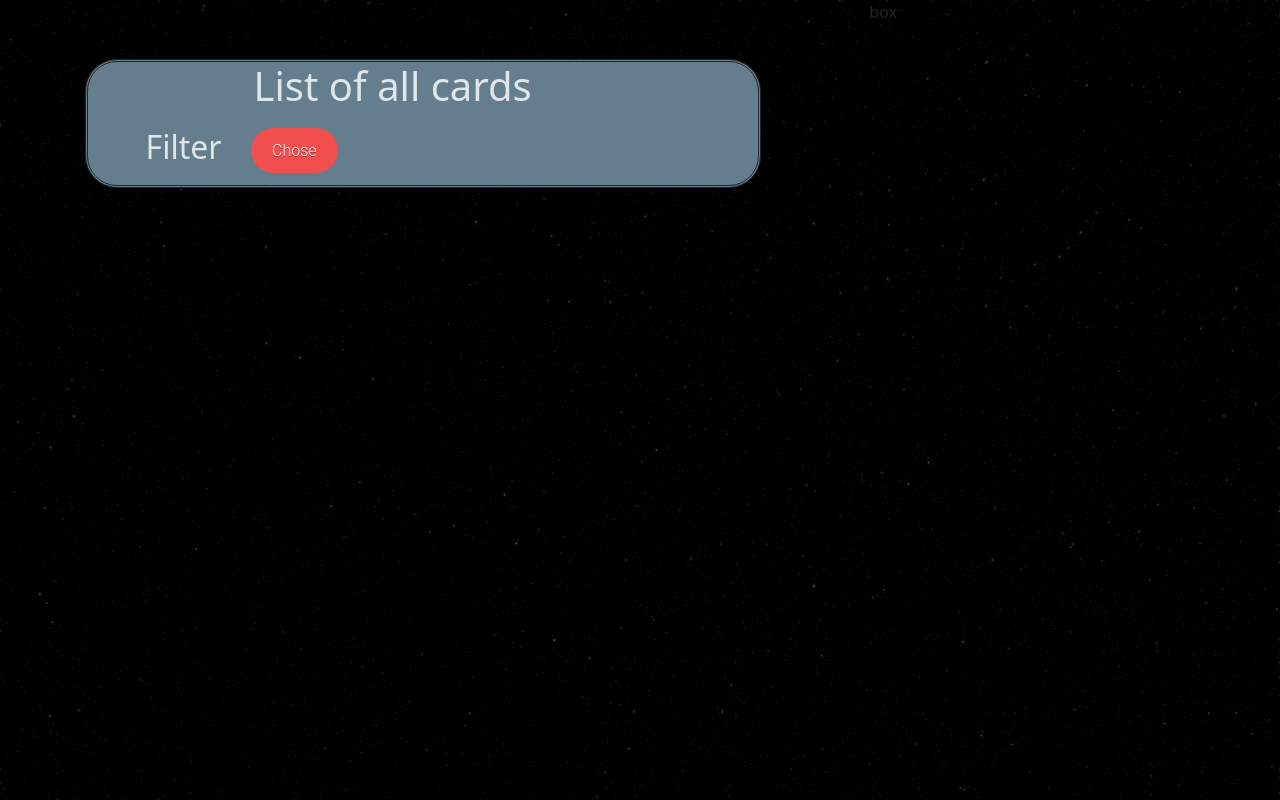
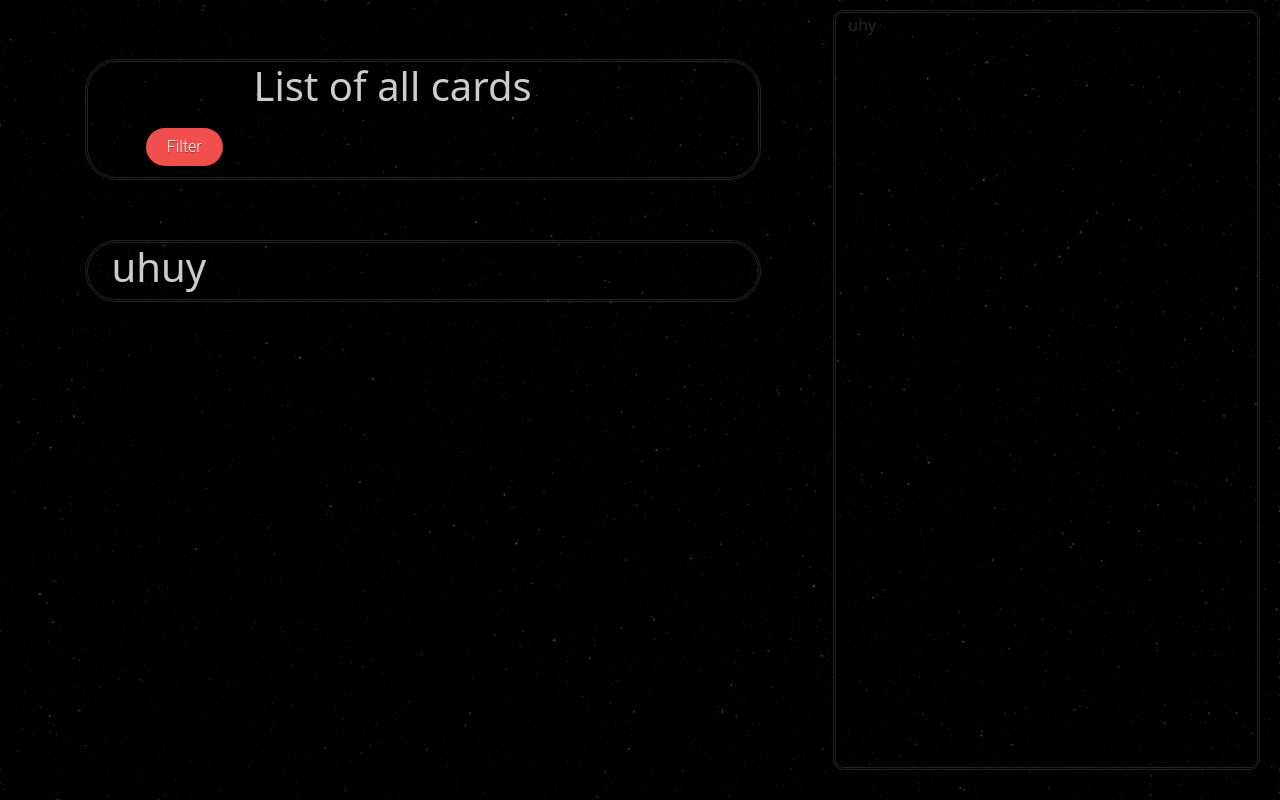
Before and after one commit to feijoes/Yu-Gi-Oh, a React (Create React App) app: page /Cards in a window 1280 px wide. Built offline with nearby package versions, Linux system fonts and the light colour scheme; no server answers.

Commit message:
filter update

```diff
--- a/src/components/AllCards.js
+++ b/src/components/AllCards.js
@@ -1,9 +1,15 @@
-import React from 'react'
+import React,{useState} from 'react'
 import "../static/css/AllCards.css"
 
 const AllCards = () => {
+    const [show, setShow] = useState(false);
+   console.log(show);
+   const buttonHandler = () => {
+    setShow(show => !show)
+  }
     return(
         <div className='row'>
+
             <div className='col-8'>
                 <div className='container test'>
                     <div className='title'>
@@ -11,18 +17,25 @@ const AllCards = () => {
                     </div>
                     <div className='container'>
                         <div className='filtros row'>
-                    <div className='col'>
-                        <h2>Filterㅤ</h2>
-                        <button  class="button4">Chose</button>
+                            <div className='col display'>
+                                <button  className="button4" onClick={buttonHandler}>Filter</button>
                             </div>
                         </div>
                     </div>
                 </div>
+                <div className='container test'><h1>uhuy</h1></div>
             </div>
             <div className='detail col-4'>
-                box
+                uhy
+            </div>
+            <div className='container filter row' style={{ display: show ? "block" : "none" }}>
+                <div className='col-sm-1 display check '>
+
+
+
                 </div>
 
+            </div>
         </div>
 
     )
--- a/src/static/css/AllCards.css
+++ b/src/static/css/AllCards.css
@@ -1,12 +1,31 @@
+
 .test{
     border:double ;
    width: 80%;
    margin-top: 7%;
-   background-color: #647e8d;
+
    border-radius:2em;
    box-sizing: border-box;
 
 }
+@media (min-width:501px) {
+
+.detail{
+    border:double;
+    background-color:var(cor);
+    height: 95%;
+    position: fixed;
+    right: 20px;
+    margin-top: 10px;
+    border-radius:10px;
+    box-sizing: border-box;
+
+}}
+@media (max-width:500px) {
+
+    .detail{
+       display: none;
+    }}
 .left{
     align-items: flex-start;
     text-align: start;
@@ -17,6 +36,7 @@
 }
 .filtros{
     padding: 10px;
+
 }
 button.button4{
     display:inline-block;
@@ -44,7 +64,27 @@ button.button4{
     margin:0.2em auto;
     }
     }
-.col{
-    display: flex
+.display{
+    display: flex;
 
 }
+.filter{
+    position: fixed;
+    background-color: black;
+    display: block;
+    margin: 10%;
+  width: 50%;
+  height: 50%;
+  border-radius:2em;
+  border:double
+
+
+}
+i{
+    color: white;
+}
+.check{
+    padding: 10px;
+    font: icon;
+    margin-left: 10px;
+}
--- a/src/static/css/App.css
+++ b/src/static/css/App.css
@@ -8,6 +8,7 @@ body {
            ),
            /* bottom, image */
            url("../images/other/background.webp");
+           overflow-x: hidden;
 }
 
 @media(min-width:501px)
```
Also changed, not shown: 1 other file (tests, documents, lock files or other folders). Lines whose indentation alone changed are shown as unchanged.
